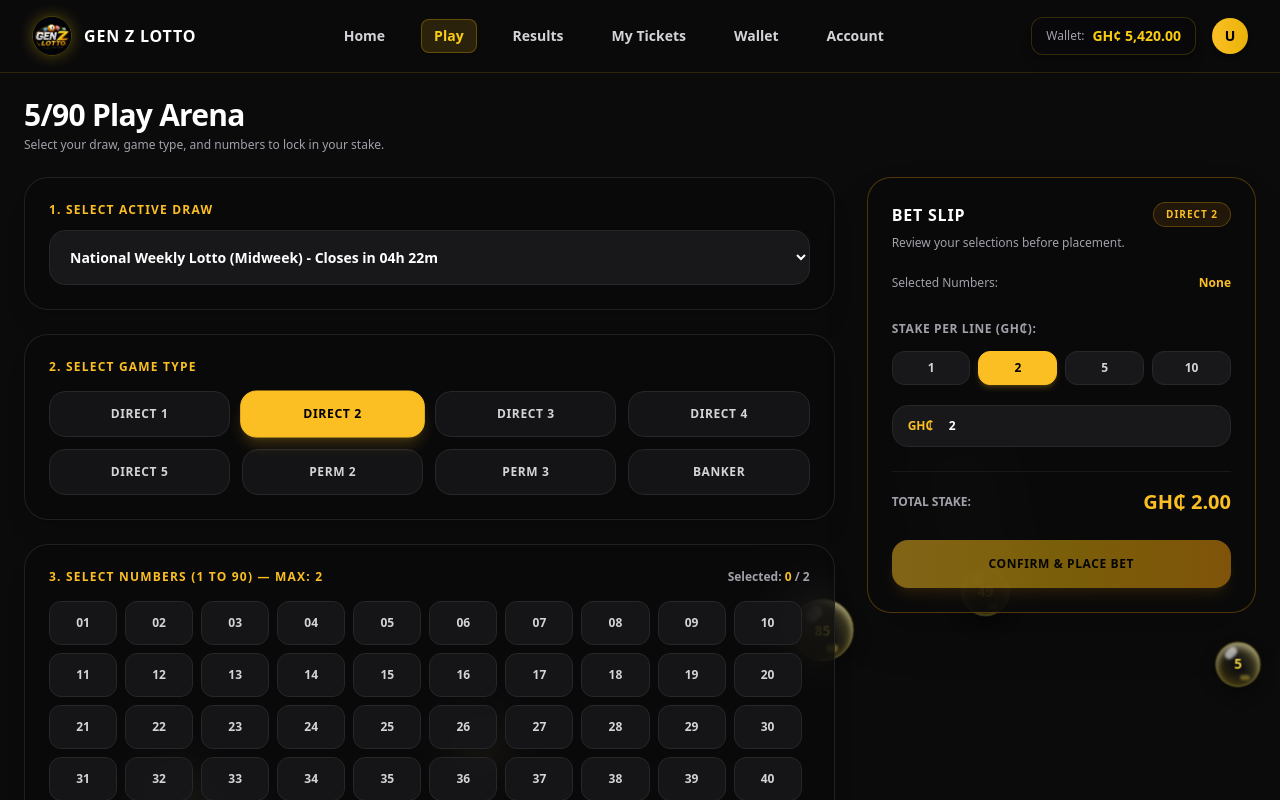
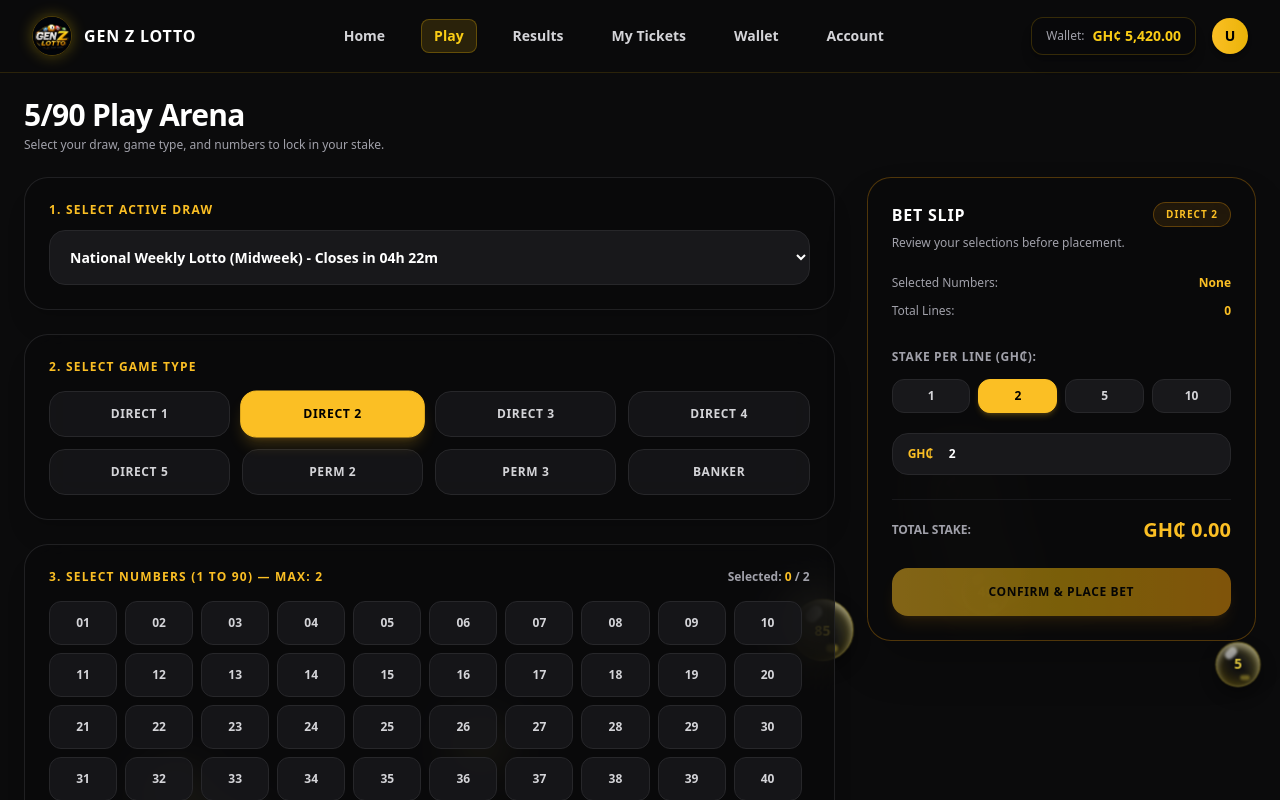
Before and after one commit to Kelvin548/gen-z-lotto, a Next.js app: page /customer/play in a window 1280 px wide. Shown: the top 800 px of the page. Built offline with nearby package versions, Linux system fonts and the light colour scheme.

Commit message:
Fix permutation line calculations and dynamic pricing for Perm games

```diff
--- a/src/app/customer/play/page.tsx
+++ b/src/app/customer/play/page.tsx
@@ -1,6 +1,18 @@
 'use client';
 
 import { useState } from 'react';
+
+// Helper to calculate combinations (n choose r) for Perm games
+function calculateCombinations(n: number, r: number): number {
+  if (n < r) return 0;
+  let numerator = 1;
+  let denominator = 1;
+  for (let i = 0; i < r; i++) {
+    numerator *= (n - i);
+    denominator *= (i + 1);
+  }
+  return numerator / denominator;
+}
 
 export default function PlayArenaPage() {
   const [selectedGameType, setSelectedGameType] = useState('Direct 2');
@@ -31,15 +43,37 @@
       case 'Direct 5': return 5;
       case 'Perm 2':
       case 'Perm 3':
-      case 'Banker': return 10; // Allow multiple selections for perms
-      default: return 5;
+      case 'Banker': return 10; // Allow up to 10 numbers for perms
+      default: return 10;
     }
   };
 
+  // Helper to get required selection size (r) for combination calculations
+  const getRequiredSelectionSize = (type: string) => {
+    switch (type) {
+      case 'Perm 2': return 2;
+      case 'Perm 3': return 3;
+      default: return 1;
+    }
+  };
+
+  // Calculate lines dynamically
+  const calculateTotalLines = () => {
+    if (selectedGameType.startsWith('Perm')) {
+      const r = getRequiredSelectionSize(selectedGameType);
+      return calculateCombinations(selectedNumbers.length, r);
+    }
+    // For Direct games, 1 line if exact numbers are picked
+    const required = getMaxNumbers(selectedGameType);
+    return selectedNumbers.length === required ? 1 : 0;
+  };
+
+  const totalLines = calculateTotalLines();
+  const totalStake = totalLines * stakePerLine;
+
   const handleGameTypeChange = (type: string) => {
     setSelectedGameType(type);
-    // Reset selected numbers when switching game types to avoid invalid states
-    setSelectedNumbers([]);
+    setSelectedNumbers([]); // Reset selection on game type change
   };
 
   const toggleNumber = (num: number) => {
@@ -50,7 +84,7 @@
       if (selectedNumbers.length < maxAllowed) {
         setSelectedNumbers([...selectedNumbers, num].sort((a, b) => a - b));
       } else {
-        alert(`${selectedGameType} allows a maximum of ${maxAllowed} number(s). Switch to a Perm game if you want to select more numbers.`);
+        alert(`${selectedGameType} allows a maximum of ${maxAllowed} number(s).`);
       }
     }
   };
@@ -72,13 +106,22 @@
   };
 
   const handleOpenPaymentModal = () => {
-    const requiredCount = getMaxNumbers(selectedGameType);
-    if (selectedGameType.startsWith('Direct') && selectedNumbers.length !== requiredCount) {
-      alert(`${selectedGameType} requires exactly ${requiredCount} numbers. You have selected ${selectedNumbers.length}.`);
+    if (selectedGameType.startsWith('Direct')) {
+      const requiredCount = getMaxNumbers(selectedGameType);
+      if (selectedNumbers.length !== requiredCount) {
+        alert(`${selectedGameType} requires exactly ${requiredCount} numbers. You have selected ${selectedNumbers.length}.`);
+        return;
+      }
+    } else if (selectedGameType === 'Perm 2' && selectedNumbers.length < 2) {
+      alert('Perm 2 requires at least 2 numbers selected.');
+      return;
+    } else if (selectedGameType === 'Perm 3' && selectedNumbers.length < 3) {
+      alert('Perm 3 requires at least 3 numbers selected.');
       return;
     }
-    if (selectedNumbers.length === 0) {
-      alert('Please select at least one number.');
+
+    if (totalLines <= 0) {
+      alert('Invalid selection for this game type.');
       return;
     }
     if (stakePerLine <= 0) {
@@ -108,8 +151,9 @@
         username: currentUser,
         gameType: selectedGameType,
         numbers: selectedNumbers,
-        stake: stakePerLine,
-        total: stakePerLine,
+        stakePerLine: stakePerLine,
+        lines: totalLines,
+        total: totalStake,
         date: new Date().toLocaleString(),
         status: 'Active',
         paymentMethod: `${momoProvider} Momo (${momoNumber})`
@@ -128,7 +172,6 @@
 
   return (
     <div className="space-y-6 relative z-10">
-
       <div>
         <h2 className="text-3xl font-black tracking-tight text-white mb-1">5/90 Play Arena</h2>
         <p className="text-xs text-zinc-400">Select your draw, game type, and numbers to lock in your stake.</p>
@@ -219,12 +262,16 @@
             </div>
             <p className="text-xs text-zinc-400 mb-6">Review your selections before placement.</p>
 
-            <div className="space-y-2 mb-6">
+            <div className="space-y-3 mb-6">
               <div className="flex items-center justify-between text-xs text-zinc-400">
                 <span>Selected Numbers:</span>
-                <span className="font-bold text-amber-400">
+                <span className="font-bold text-amber-400 text-right max-w-[180px] truncate">
                   {selectedNumbers.length > 0 ? selectedNumbers.join(', ') : 'None'}
                 </span>
+              </div>
+              <div className="flex items-center justify-between text-xs text-zinc-400">
+                <span>Total Lines:</span>
+                <span className="font-bold text-amber-400">{totalLines}</span>
               </div>
             </div>
 
@@ -268,13 +315,13 @@
             <div className="pt-4 border-t border-zinc-900 flex items-center justify-between mb-6">
               <span className="text-xs uppercase font-bold text-zinc-400">Total Stake:</span>
               <span className="text-xl font-black text-amber-400">
-                GH₵ {stakePerLine > 0 ? stakePerLine : 0}.00
+                GH₵ {totalStake.toFixed(2)}
               </span>
             </div>
 
             <button
               onClick={handleOpenPaymentModal}
-              disabled={selectedNumbers.length === 0 || stakePerLine <= 0}
+              disabled={selectedNumbers.length === 0 || totalLines <= 0 || stakePerLine <= 0}
               className="w-full rounded-2xl bg-gradient-to-r from-amber-400 via-yellow-500 to-amber-500 py-4 font-black text-black text-xs uppercase tracking-wider shadow-lg shadow-amber-500/20 hover:opacity-95 disabled:opacity-50 transition-all active:scale-[0.98]"
             >
               Confirm & Place Bet
@@ -300,11 +347,11 @@
             <div className="bg-zinc-900/80 p-4 rounded-2xl border border-zinc-800 space-y-2">
               <div className="flex justify-between text-xs text-zinc-400">
                 <span>Amount to Pay:</span>
-                <span className="font-bold text-amber-400 text-sm">GH₵ {stakePerLine}.00</span>
+                <span className="font-bold text-amber-400 text-sm">GH₵ {totalStake.toFixed(2)}</span>
               </div>
               <div className="flex justify-between text-xs text-zinc-400">
                 <span>Game Slip:</span>
-                <span className="font-semibold text-white">{selectedGameType} ({selectedNumbers.length} numbers)</span>
+                <span className="font-semibold text-white">{selectedGameType} ({totalLines} lines)</span>
               </div>
             </div>
 
@@ -351,7 +398,7 @@
                     Approving Prompt on Phone...
                   </>
                 ) : (
-                  `Pay GH₵ ${stakePerLine}.00 & Place Bet`
+                  `Pay GH₵ ${totalStake.toFixed(2)} & Place Bet`
                 )}
               </button>
             </div>
```
